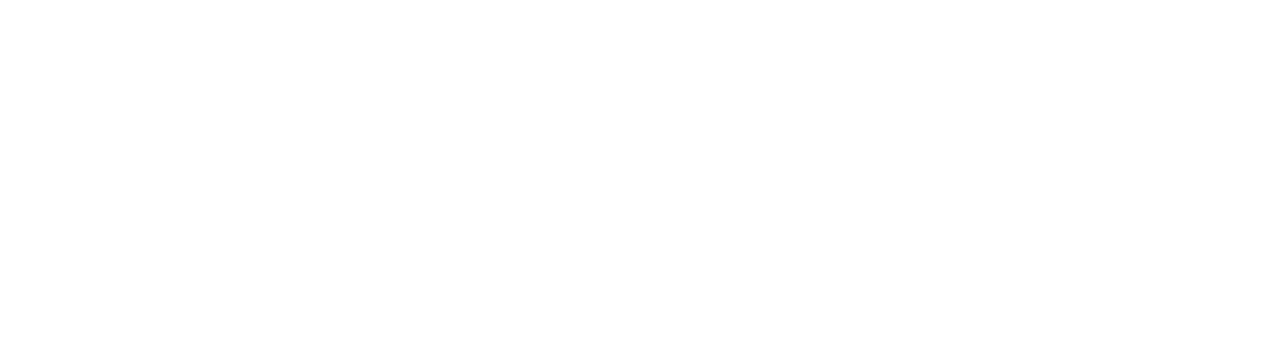
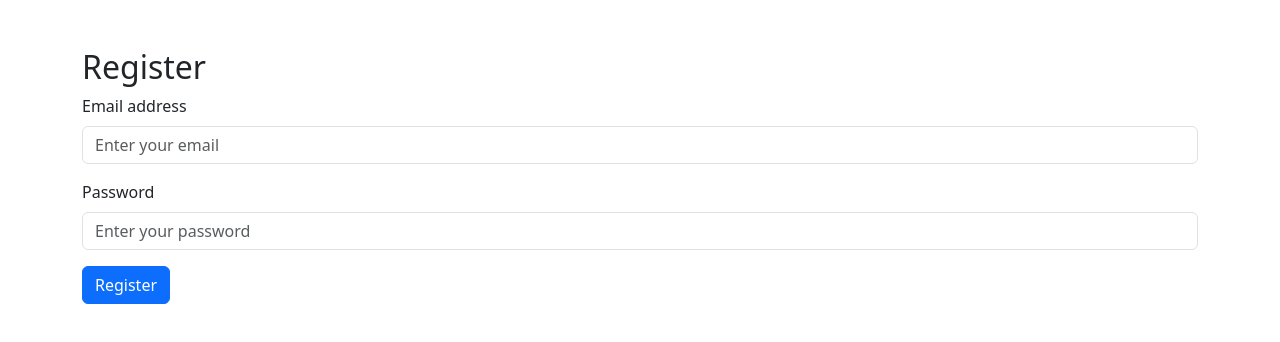
Before and after one commit to indureka/password-reset, a React (Vite) app: page /register in a window 1280 px wide. Before the commit this address had no page. Shown: the top 342 px of the page. Built offline with nearby package versions, Linux system fonts and the light colour scheme.

Commit message:
added register component

```diff
--- a/src/App.jsx
+++ b/src/App.jsx
@@ -3,6 +3,7 @@ import { BrowserRouter as Router, Route, Routes } from "react-router-dom";
 import ForgotPassword from "./components/ForgotPassword";
 import ResetPassword from "./components/ResetPassword";
 import SuccessMessage from "./components/SuccessMessage";
+import Register from "./components/Register";
 import 'bootstrap/dist/css/bootstrap.min.css';
 
 
@@ -15,6 +16,7 @@ function App() {
       <Routes>
         <Route path="/" element={<ForgotPassword />} />
         <Route path="/reset-password/:token" element={<ResetPassword />} />
+        <Route path="/register" element={<Register />} />
         <Route path="/success" element={<SuccessMessage />} />
       </Routes>
     </div>
--- a/src/components/ForgotPassword.jsx
+++ b/src/components/ForgotPassword.jsx
@@ -1,9 +1,12 @@
 import React, { useState } from "react";
 import api from "../services/api";
+import { useNavigate } from "react-router-dom";
 
 const ForgotPassword = () => {
   const [email, setEmail] = useState("");
   const [message, setMessage] = useState("");
+
+  const navigate = useNavigate();
 
   const handleSubmit = async (e) => {
     e.preventDefault();
@@ -39,7 +42,14 @@ const ForgotPassword = () => {
           </button>
         </form>
         {message && <p className="mt-3 text-center text-danger">{message}</p>}
+        <div className="mt-3">
+        <p>Don't have an account?</p>
+        <button onClick={() => navigate("/register")} className="btn btn-secondary">
+          Create Account
+        </button>
       </div>
+      </div>
+
     </div>
   );
 
--- /dev/null
+++ b/src/components/Register.jsx
@@ -0,0 +1,54 @@
+import React, { useState } from "react";
+import api from "../services/api";
+
+const Register = () => {
+  const [email, setEmail] = useState("");
+  const [password, setPassword] = useState("");
+  const [message, setMessage] = useState("");
+
+  const handleRegister = async (e) => {
+    e.preventDefault();
+    try {
+      const response = await api.post("/auth/register", { email, password });
+      setMessage(response.data.message);
+    } catch (error) {
+      setMessage(error.response?.data?.message || "Something went wrong!");
+    }
+  };
+
+  return (
+    <div className="container mt-5">
+      <h2>Register</h2>
+      <form onSubmit={handleRegister}>
+        <div className="mb-3">
+          <label htmlFor="email" className="form-label">Email address</label>
+          <input
+            type="email"
+            className="form-control"
+            id="email"
+            placeholder="Enter your email"
+            value={email}
+            onChange={(e) => setEmail(e.target.value)}
+            required
+          />
+        </div>
+        <div className="mb-3">
+          <label htmlFor="password" className="form-label">Password</label>
+          <input
+            type="password"
+            className="form-control"
+            id="password"
+            placeholder="Enter your password"
+            value={password}
+            onChange={(e) => setPassword(e.target.value)}
+            required
+          />
+        </div>
+        <button type="submit" className="btn btn-primary">Register</button>
+      </form>
+      {message && <p className="mt-3">{message}</p>}
+    </div>
+  );
+};
+
+export default Register;
```
Also changed, not shown: server.js (+12 -2 lines).
